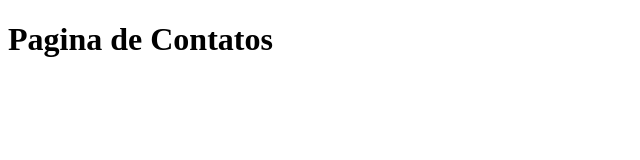
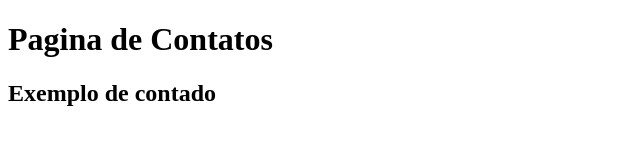
Before and after one commit to rafaelfbastos/tutoria-web, a plain HTML site: page contato.html in a window 1280 px wide. Shown: the whole page, without its empty margins (0-640 px from the left). Drawn offline with Linux system fonts and the light colour scheme.

Commit message:
alteracao contato

```diff
--- a/contato.html
+++ b/contato.html
@@ -7,5 +7,6 @@
 </head>
 <body>
     <h1>Pagina de Contatos</h1>
+    <h2>Exemplo de contado</h2>
 </body>
 </html>
```
Also changed, not shown: 1 other file.
